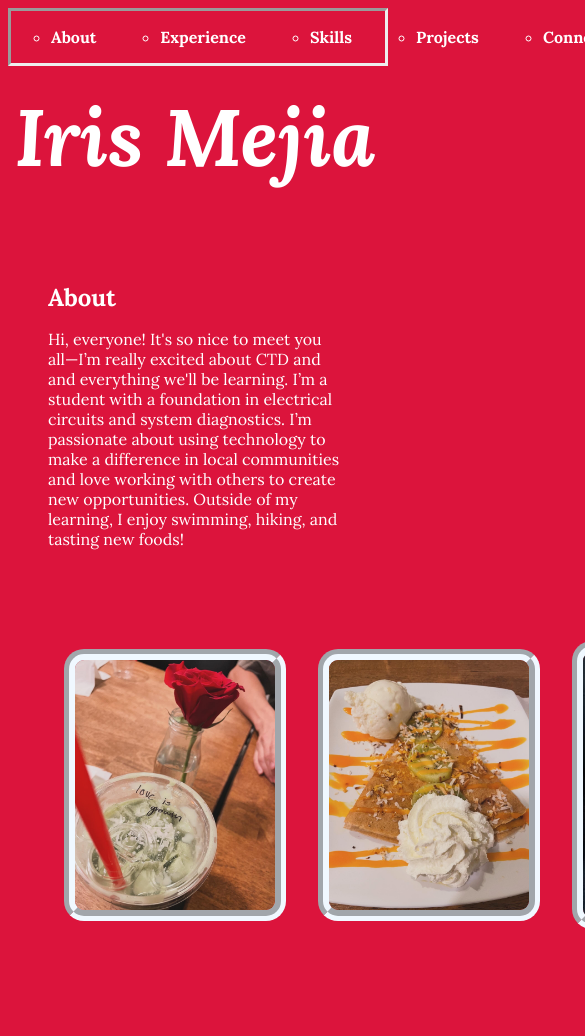
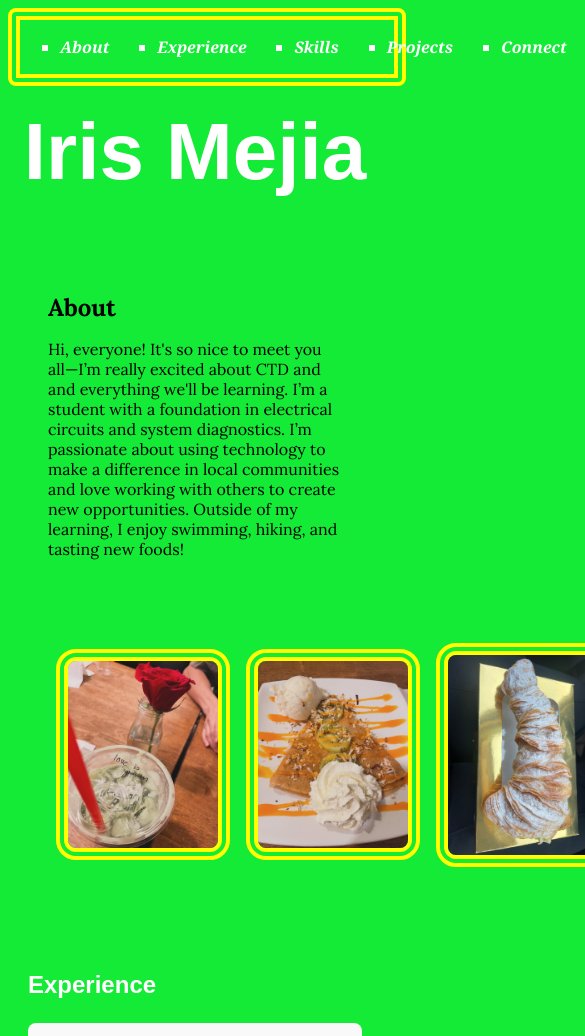
Before and after one commit to Esme48/Iris-Mejia-Jupiter, a plain HTML site: page index.html in a window 390 px wide. Shown: the top 1036 px of the page, 585 px wide, since content can reach past the window. Drawn offline with Linux system fonts and the light colour scheme.

Commit message:
Responsiveness Added

```diff
--- a/CSS/index.css
+++ b/CSS/index.css
@@ -1,5 +1,6 @@
+/*This is for the desktop view*/
 /*The Big title name at the center styleing*/
-#name-comp{
+#nameComp{
   font-family: "Lora", serif;
   font-size: 5rem;
   padding-top: 0.5;
@@ -27,7 +28,7 @@ h1{
   color:rgb(255,255,255);
   margin-top: 20px;
 }
-/*About, Experince, Connect Sections*/
+/*About, Experince, Connect Sections on the navigation*/
 h2{
   font-size: 1.5rem;
   font-weight: bolder;
@@ -48,28 +49,28 @@ section{
     color:rgb(255,255,255);
     font-weight: normal;
 }
-#Sample1-Pic{
+#sampleOnepic{
   border-radius:20px;
   margin: 1em;
-  width: 200px;
+  max-width: 200px;
   height: auto;
   border-color:aliceblue;
   border-width:3dvi;
   border-style:groove;
 }
-#Sampled2-Pic{
+#sampleTwopic{
   border-radius:20px;
   margin: 1em;
-  width: 200px;
+  max-width: 200px;
   height: auto;
   border-color:aliceblue;
   border-width:3dvi;
   border-style:groove;
 }
-#Sample3-Pic{
+#sampleThreepic{
   border-radius:20px;
   margin: 1em;
-  width: 200px;
+  max-width: 200px;
   height: auto;
   border-color:aliceblue;
   border-width:3dvi;
@@ -81,7 +82,7 @@ section{
   justify-content: space-evenly;
   top: 0;
   opacity: 100%;
-  width: 100%;
+  width: 100% !important;
   border-style: inset;
   background-color: rgb(220, 20, 60);
 }
@@ -106,13 +107,13 @@ section{
   color:rgb(255,255,255);
 }
 
-.Cont {
+.cont {
   display: flex;
   flex-direction: column; /* vertically */
   gap: 1.5rem;
 }
 
-.Item {
+.item {
   display: flex;
   flex-direction: row; /* side by side */
   gap: 1rem;
@@ -129,13 +130,13 @@ section{
   font-style: italic;
 }
 
-.Experince-1 {
+.experienceOne {
   flex: 3;
-  color: rgb(0,0,0);
+  color: rgb(0, 0, 0);
 }
 
 /*Image Parts*/
-.Img-content {
+.imgContent {
   justify-content: space-evenly;
   align-items: center;
   display: flex;
@@ -158,3 +159,125 @@ color:black;
 a i{
   font-size: 20px;
 }
+
+/* The start section for smaller devices */
+
+/*Max-width 1000px*/
+@media (max-width: 1000px) {
+  #nameComp{
+    font-family:'Courier New', Courier, monospace ;
+    font-size: 4rem;
+    padding-top: 1;
+    text-align: center;
+    font-style: normal;
+  }
+  body{
+    background-color:rgb(19,140,220);
+    border-radius:0.2em;
+    border-width:1em;
+   /* border-style:ridge;
+    border-color:rgb(255, 255, 0);*/
+  }
+  .cont {
+    display: flex;
+    flex-direction: row; /* vertically */
+    gap: 1.5rem;
+  }
+  #navigation{
+    background-color: rgb(19,140,220);
+    font-family: Georgia, 'Times New Roman', Times, serif;
+    font-style:oblique;
+  }
+  #navigation ul{
+    gap: 3em;
+    list-style-type: square;
+    padding-bottom:0;
+    color: rgb(255,255,255);
+  }
+  a:hover{
+    color:rgb(220, 20, 60);
+    }
+  /*Start of images*/
+  #sampleOnepic{
+     max-width: 180px;
+     margin: 0.8em
+   }
+   #sampleTwopic{
+    max-width: 180px;
+    margin: 0.8em
+  }
+  #sampleThreepic{
+    max-width: 180px;
+    margin: 0.8em
+  }
+   /*End of images*/
+ }
+
+
+/*Max-width 800px*/
+/*The size of the font might be causing an issue with the border*/
+@media (max-width: 800px) {
+  #nameComp{
+    font-family: Arial, Helvetica, sans-serif;
+    font-size: 5rem;
+    padding-top: 0.5;
+    text-align: center;
+    font-style: normal;
+  }
+  #navigation{
+    background-color: rgb(19,235,54);
+    border-style: double;
+    border-radius: 0.5em;
+    border-width: 0.8em;
+    border-color:rgb(255, 255, 0);
+    color:rgb(0, 0, 0);
+
+  }
+  .cont {
+    display: flex;
+    flex-direction: column; /* vertically */
+    gap: 1.5rem;
+  }
+  body{
+    background-color: rgb(19, 235, 54);
+    color:rgb(0,0,0);
+  }
+  h2{
+    color:rgb(0,0,0);
+}
+section{
+  color:rgb(0,0,0);
+}
+   /*Start of images*/
+ #sampleOnepic{
+    max-width: 150px;
+    margin: 0.5em;
+    border-color:rgb(255, 255, 0);
+    border-style: double;
+    border-width:0.8em;
+ }
+  #sampleTwopic{
+      max-width: 150px;
+      margin: 0.5em;
+      border-color: rgb(255, 255, 0);
+      border-style: double;
+      border-width:0.8em;
+    }
+  #sampleThreepic{
+      max-width: 150px;
+      margin: 0.5em;
+      border-color: rgb(255, 255, 0);
+      border-style: double;
+      border-width:0.8em;
+    }
+     /*End of images*/
+     a:hover{
+      color:rgb(0, 0, 0);
+      }
+  .time {
+        flex: 1;
+        font-weight: bolder;
+        color: rgb(13, 84, 52);
+        font-style: normal;
+      }
+}
--- a/index.html
+++ b/index.html
@@ -20,54 +20,54 @@
         </ul>
     </nav>
 
-    <h1 id="name-comp">Iris Mejia</h1>
+    <h1 id="nameComp">Iris Mejia</h1>
     <section id="about">
         <h2>About</h2>
         <p>Hi, everyone! It's so nice to meet you all—I’m really excited about CTD and and everything we'll be learning. I’m a student with a foundation in electrical circuits and system diagnostics. I’m passionate about using technology to make a difference in local communities and love working with others to create new opportunities. Outside of my learning, I enjoy swimming, hiking, and tasting new foods!</p>
     </section>
 
     <section>
-        <div class="Img-content">
+        <div class="imgContent">
             <div class="image22">
                 <img src="Images2/rose.jpg",
                 alt="Sample Picture 1"
-                id="Sample1-Pic">
+                id="sampleOnepic">
             </div>
             <div class="image22">
                 <img src="Images2/crepe.jpg",
                 alt="Sample Picture 2"
-                id="Sampled2-Pic">
+                id="sampleTwopic">
             </div>
             <div class="image22">
                 <img src="Images2/Crossant.jpg",
                 alt="Sample Picture 3"
-                id="Sample3-Pic">
+                id="sampleThreepic">
             </div>
         </div>
     </section>
 
     <section id="experience">
         <h2>Experience</h2>
-       <div class="Cont">
-            <div class="Item">
+       <div class="cont">
+            <div class="item">
                 <h3 class="time">Papaya Tutor, STEM Tutor</h3>
-                <div class="Experince-1">
-                    <h3 class="title-exp-1">December 2024 - Present</h3>
-                    <p class="exp-description">Provided one-on-one tutoring sessions tailored to each student's needs, offering explanations, practice problems, and real-world examples to improve understanding. Encouraged critical thinking and problem-solving skills, guiding students through challenging topics and preparing them for exams. </p>
+                <div class="experienceOne">
+                    <h3 class="titleExemptone">December 2024 - Present</h3>
+                    <p class="exemptDiscrip">Provided one-on-one tutoring sessions tailored to each student's needs, offering explanations, practice problems, and real-world examples to improve understanding. Encouraged critical thinking and problem-solving skills, guiding students through challenging topics and preparing them for exams. </p>
                 </div>
             </div>
-            <div class="Item">
+            <div class="item">
                 <h3 class="time">Grand Canyon University, Automotive Radar Lab Research</h3>
-                <div class="Experince-1">
-                    <h3 class="title-exp-1"> October 2024 - Present</h3>
-                    <p class="exp-description">Created a functional radar system prototype capable of detecting and classifying hand gestures used by traffic directors. Compiled a comprehensive library of standardized hand gestures for integration with the radar system. Reviewed and researched existing technologies to replicate and enhance system efficiency. Integrated a 77 GHz millimeter radar with the system and utilized machine learning techniques to interface with the radar system.</p>
+                <div class="experienceOne">
+                    <h3 class="titleExemptone"> October 2024 - Present</h3>
+                    <p class="exemptDiscrip">Created a functional radar system prototype capable of detecting and classifying hand gestures used by traffic directors. Compiled a comprehensive library of standardized hand gestures for integration with the radar system. Reviewed and researched existing technologies to replicate and enhance system efficiency. Integrated a 77 GHz millimeter radar with the system and utilized machine learning techniques to interface with the radar system.</p>
                 </div>
             </div>
-            <div class="Item">
+            <div class="item">
                 <h3 class="time">The Eduardo Borquez Company, Administrative Assistant</h3>
-                <div class="Experince-1">
-                    <h3 class="title-exp-1">December 2023 - June 2024</h3>
-                    <p class="exp-description">Organized and maintained files, documents, and records to ensure efficient business operations. Assessed various operations and identified areas for improvement within churches, academies, and foundations. Worked closely with the lead consultant to prepare applications for Section 501(c)(3) status and contributed to the process by leveraging grant writing skills.</p>
+                <div class="experienceOne">
+                    <h3 class="titleExemptone">December 2023 - June 2024</h3>
+                    <p class="exemptDiscrip">Organized and maintained files, documents, and records to ensure efficient business operations. Assessed various operations and identified areas for improvement within churches, academies, and foundations. Worked closely with the lead consultant to prepare applications for Section 501(c)(3) status and contributed to the process by leveraging grant writing skills.</p>
                 </div>
             </div>
        </div>
```
